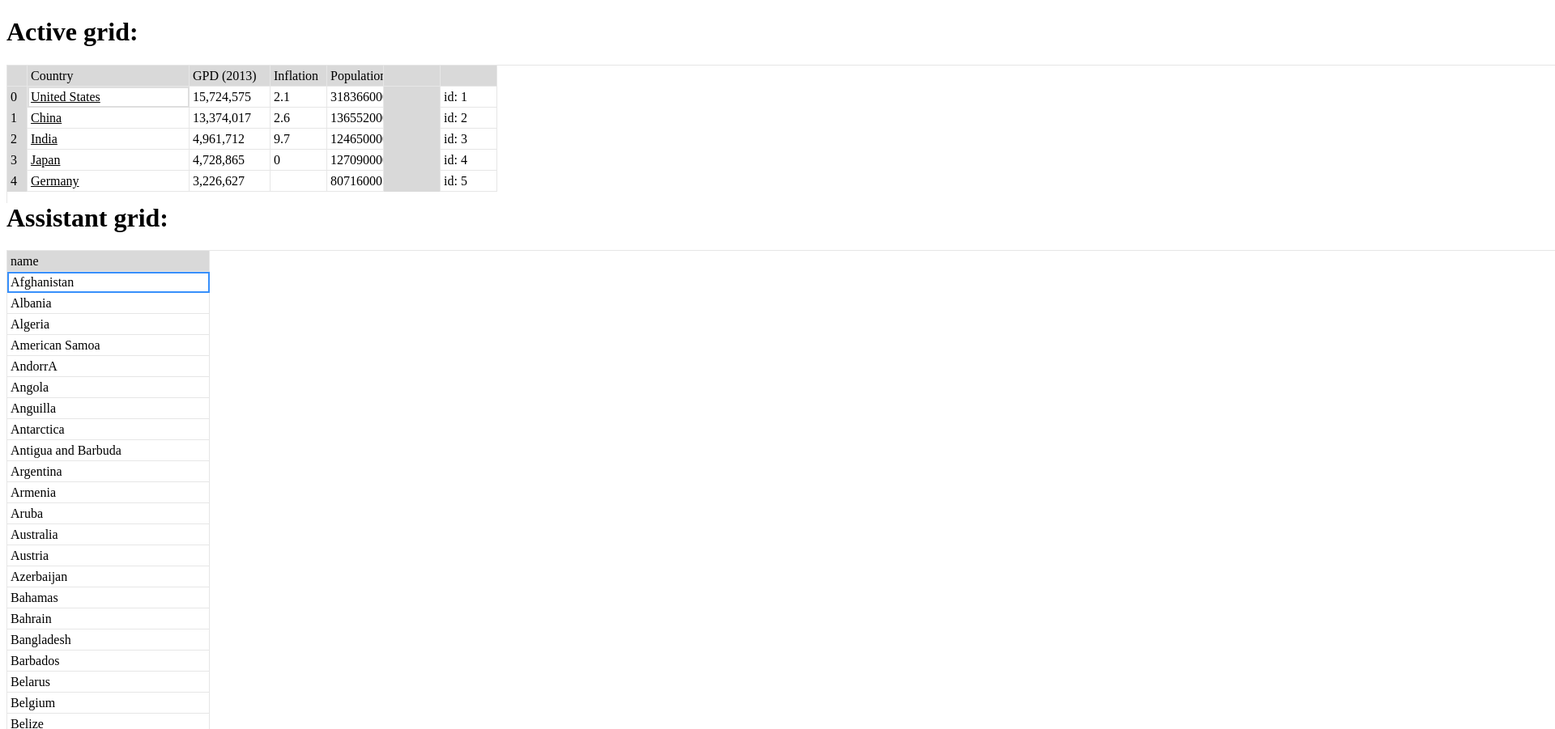
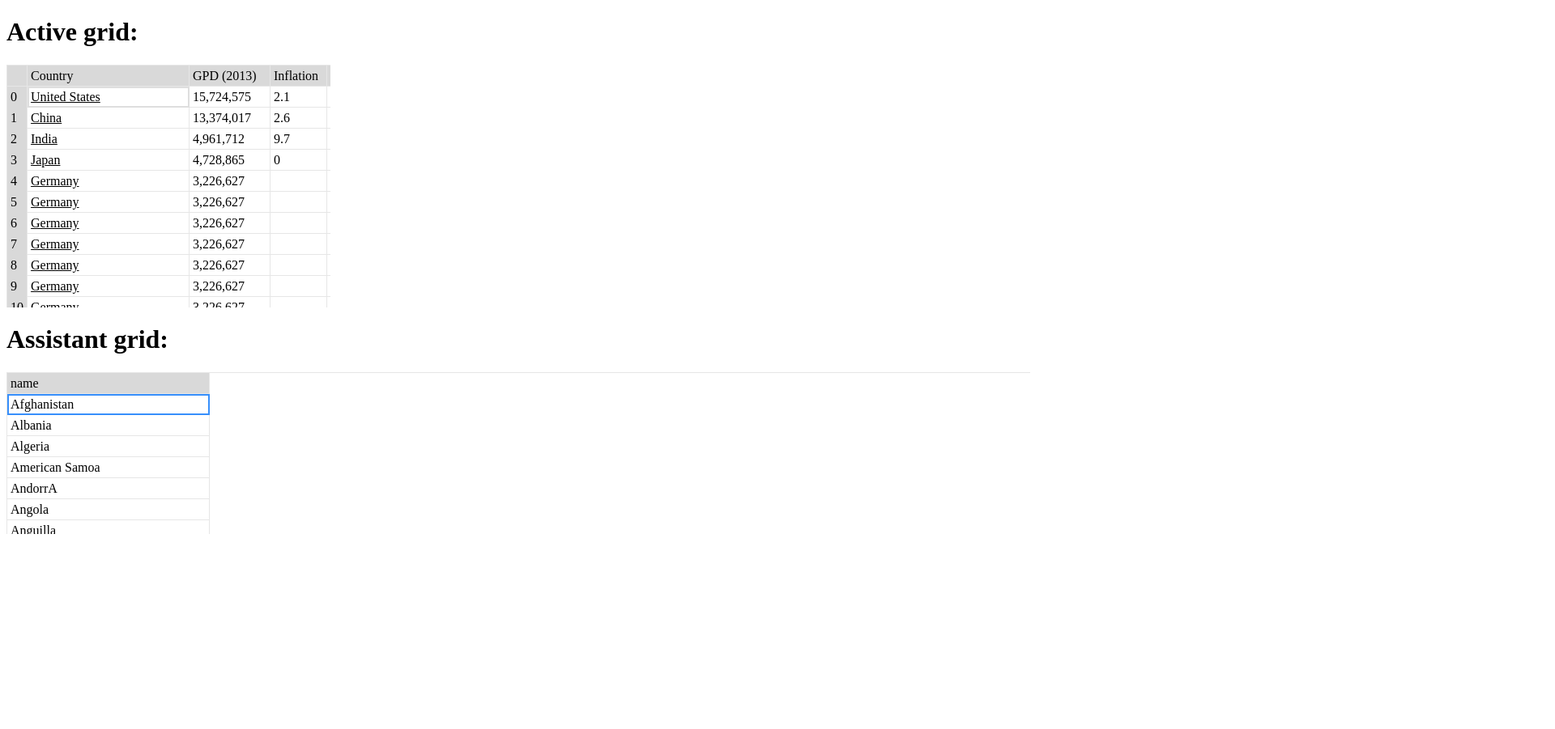
Before and after one commit to schubergphilis/connect-grid, a website: page build/bundled.html in a window 1280 px wide. Shown: the top 901 px of the page at 81% size, 1920 px wide, since content can reach past the window. After the commit the page ends 800 px from the top, so only its background shows below. Drawn offline with Linux system fonts and the light colour scheme; files that its build step writes are made by us from their sources; files whose address does not match are found by name.

Commit message:
run grunt

```diff
--- a/build/build.js
+++ b/build/build.js
@@ -1114,12 +1114,14 @@
                     },
                     {
                         'keys': 'tab',
+                        'is_solitary': true,
                         'on_keydown': function () {
                             scope.moveActiveCellRelative(0, 1);
                         }
                     },
                     {
                         'keys': 'shift tab',
+                        'is_solitary': true,
                         'on_keydown': function () {
                             scope.moveActiveCellRelative(0, -1);
                         }
@@ -1676,6 +1678,17 @@
             require: '?ngModel',
             link: function (scope, element/*, attrs, ngModel*/) {
                 scope.input = '';
+                scope.textAreaPosition = 'absolute';
+
+                scope.editorTopPosition = function () {
+                    var activeCellCoordinates = scope.getCellCoordinates(scope.activeCellModel.row, scope.activeCellModel.column);
+                    return activeCellCoordinates.top;
+                };
+
+                scope.editorLeftPosition = function () {
+                    var activeCellCoordinates = scope.getCellCoordinates(scope.activeCellModel.row, scope.activeCellModel.column);
+                    return activeCellCoordinates.left;
+                };
 
                 scope.$watch('input', function (newVal, oldVal) {
                     if (newVal !== oldVal && newVal.length > 0) {
@@ -1700,13 +1713,14 @@
                 }, true);
 
                 var select = function () {
-                    element.find('textarea')[0].value = scope.renderCellContent(scope.activeCellModel.row, scope.activeCellModel.column);
-                    element.find('textarea')[0].select();
+                    var textareaEl = element.find('textarea')[0];
+                    textareaEl.value = scope.renderCellContent(scope.activeCellModel.row, scope.activeCellModel.column);
+                    textareaEl.select();
                 };
 
                 scope.$on('setInputReady', select);
             },
-            template: '<textarea ng-model="input"></textarea>'
+            template: '<textarea ng-model="input" ng-style="{ top: px(editorTopPosition()), left: px(editorLeftPosition()), position: textAreaPosition}"></textarea>'
         };
 
     }]);
--- a/build/bundled.html
+++ b/build/bundled.html
@@ -14,10 +14,14 @@
 <body ng-controller="gridDemoController">
 
 <h1>Active grid:</h1>
-<connect-grid class="grid" ng-model="selectedCountriesList" grid-options="myGridOptions"></connect-grid>
+<div style="height: 300px; width: 400px; overflow: scroll">
+    <connect-grid class="grid" ng-model="selectedCountriesList" grid-options="myGridOptions"></connect-grid>
+</div>
 
 <h1>Assistant grid:</h1>
-<connect-grid class="grid" ng-model="allCountriesList" grid-options="allCountriesGridOptions"></connect-grid>
+<div style="height: 200px; overflow: scroll">
+    <connect-grid class="grid" ng-model="allCountriesList" grid-options="allCountriesGridOptions"></connect-grid>
+</div>
 
 <div style="clear: both"></div>
 
@@ -71,7 +75,34 @@
                     {id: 2, name: 'China', shortName: 'CHI', gdp2013: 13374017, population: 1365520000, consumerPricesInflation2012: 2.6},
                     {id: 3, name: 'India', shortName: 'IND', gdp2013: 4961712, population: 12465000000, consumerPricesInflation2012: 9.7},
                     {id: 4, name: 'Japan', shortName: 'JPN', gdp2013: 4728865, population: 127090000, consumerPricesInflation2012: 0},
-                    {id: 5, name: 'Germany', shortName: 'GER', gdp2013: 3226627, population: 80716000, consumerPricesInflation2012: null}
+                    {id: 5, name: 'Germany', shortName: 'GER', gdp2013: 3226627, population: 80716000, consumerPricesInflation2012: null},
+                    {id: 6, name: 'Germany', shortName: 'GER', gdp2013: 3226627, population: 80716000, consumerPricesInflation2012: null},
+                    {id: 7, name: 'Germany', shortName: 'GER', gdp2013: 3226627, population: 80716000, consumerPricesInflation2012: null},
+                    {id: 8, name: 'Germany', shortName: 'GER', gdp2013: 3226627, population: 80716000, consumerPricesInflation2012: null},
+                    {id: 9, name: 'Germany', shortName: 'GER', gdp2013: 3226627, population: 80716000, consumerPricesInflation2012: null},
+                    {id: 10, name: 'Germany', shortName: 'GER', gdp2013: 3226627, population: 80716000, consumerPricesInflation2012: null},
+                    {id: 11, name: 'Germany', shortName: 'GER', gdp2013: 3226627, population: 80716000, consumerPricesInflation2012: null},
+                    {id: 12, name: 'Germany', shortName: 'GER', gdp2013: 3226627, population: 80716000, consumerPricesInflation2012: null},
+                    {id: 13, name: 'Germany', shortName: 'GER', gdp2013: 3226627, population: 80716000, consumerPricesInflation2012: null},
+                    {id: 14, name: 'Germany', shortName: 'GER', gdp2013: 3226627, population: 80716000, consumerPricesInflation2012: null},
+                    {id: 15, name: 'Germany', shortName: 'GER', gdp2013: 3226627, population: 80716000, consumerPricesInflation2012: null},
+                    {id: 16, name: 'Germany', shortName: 'GER', gdp2013: 3226627, population: 80716000, consumerPricesInflation2012: null},
+                    {id: 17, name: 'Germany', shortName: 'GER', gdp2013: 3226627, population: 80716000, consumerPricesInflation2012: null},
+                    {id: 18, name: 'Germany', shortName: 'GER', gdp2013: 3226627, population: 80716000, consumerPricesInflation2012: null},
+                    {id: 19, name: 'Germany', shortName: 'GER', gdp2013: 3226627, population: 80716000, consumerPricesInflation2012: null},
+                    {id: 20, name: 'Germany', shortName: 'GER', gdp2013: 3226627, population: 80716000, consumerPricesInflation2012: null},
+                    {id: 21, name: 'Germany', shortName: 'GER', gdp2013: 3226627, population: 80716000, consumerPricesInflation2012: null},
+                    {id: 22, name: 'Germany', shortName: 'GER', gdp2013: 3226627, population: 80716000, consumerPricesInflation2012: null},
+                    {id: 23, name: 'Germany', shortName: 'GER', gdp2013: 3226627, population: 80716000, consumerPricesInflation2012: null},
+                    {id: 24, name: 'Germany', shortName: 'GER', gdp2013: 3226627, population: 80716000, consumerPricesInflation2012: null},
+                    {id: 25, name: 'Germany', shortName: 'GER', gdp2013: 3226627, population: 80716000, consumerPricesInflation2012: null},
+                    {id: 26, name: 'Germany', shortName: 'GER', gdp2013: 3226627, population: 80716000, consumerPricesInflation2012: null},
+                    {id: 27, name: 'Germany', shortName: 'GER', gdp2013: 3226627, population: 80716000, consumerPricesInflation2012: null},
+                    {id: 28, name: 'Germany', shortName: 'GER', gdp2013: 3226627, population: 80716000, consumerPricesInflation2012: null},
+                    {id: 29, name: 'Germany', shortName: 'GER', gdp2013: 3226627, population: 80716000, consumerPricesInflation2012: null},
+                    {id: 30, name: 'Germany', shortName: 'GER', gdp2013: 3226627, population: 80716000, consumerPricesInflation2012: null},
+                    {id: 31, name: 'Germany', shortName: 'GER', gdp2013: 3226627, population: 80716000, consumerPricesInflation2012: null},
+                    {id: 32, name: 'Germany', shortName: 'GER', gdp2013: 3226627, population: 80716000, consumerPricesInflation2012: null}
                 ];
 
                 $scope.allCountriesList = [
@@ -157,7 +188,7 @@
                 };
 
                 $scope.allCountriesGridOptions = {
-                    editable: false,
+                    editable: true,
                     columnDefs: [
                         { field: 'name', width: 250 }
                     ]
```
Also changed, not shown: build/build.min.js.
